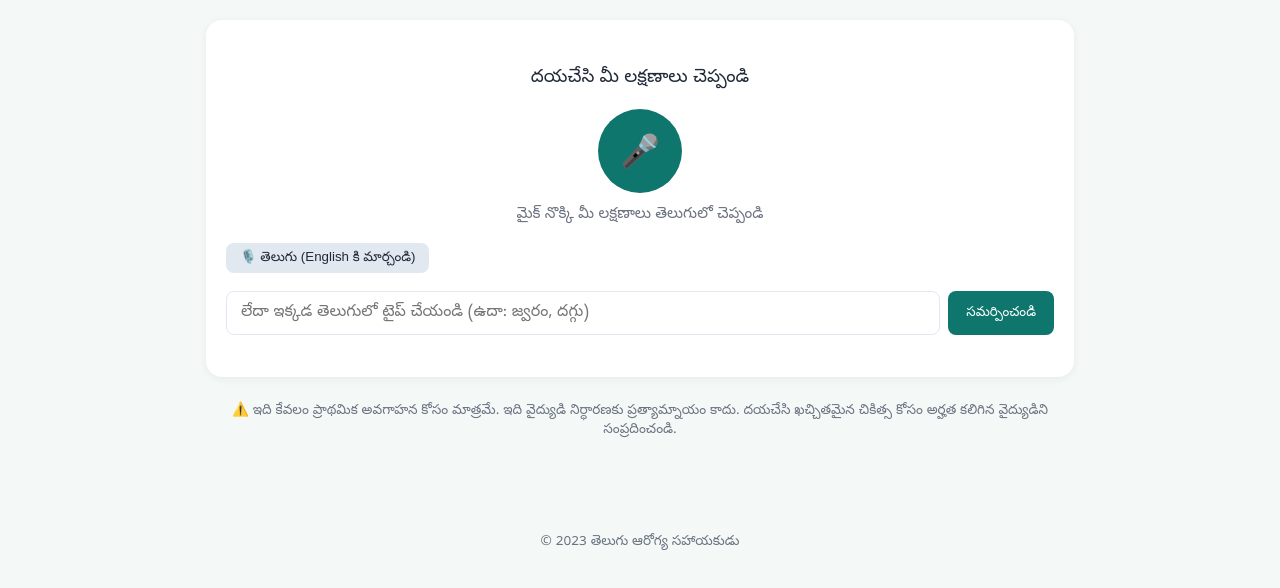
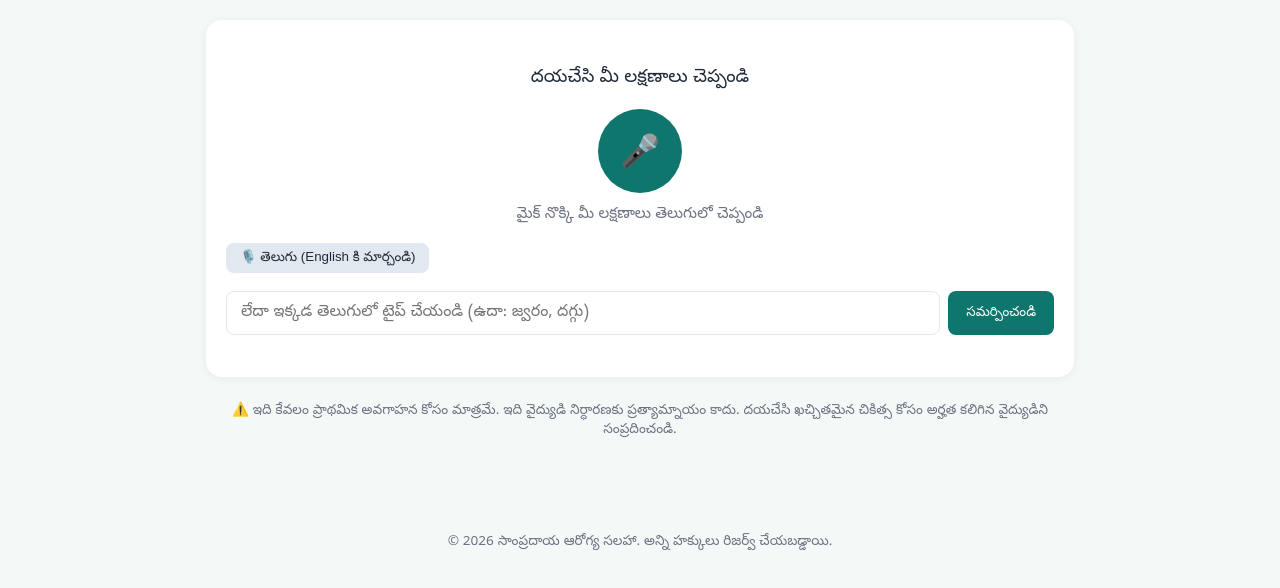
Before and after one commit to lalithasree285/traditional-healthcare-advisory, a plain HTML site: page traditional-healthcare-advisory/index.html in a window 1280 px wide. Shown: the part 72-660 px from the top of the page. Drawn offline with Linux system fonts and the light colour scheme; files that its build step writes are made by us from their sources; files whose address does not match are found by name.

Commit message:
Fixed footer text encoding to Telugu

```diff
--- a/traditional-healthcare-advisory/index.html
+++ b/traditional-healthcare-advisory/index.html
@@ -46,8 +46,7 @@
   </p>
 </main>
 
-<footer>© 2023 తెలుగు ఆరోగ్య సహాయకుడు</footer>
-
+<footer>© 2026 సాంప్రదాయ ఆరోగ్య సలహా. అన్ని హక్కులు రిజర్వ్ చేయబడ్డాయి.</footer>
 <script src="symptomsData.js"></script>
 <script src="fuzzyMatch.js"></script>
 <script src="app.js"></script>
```
